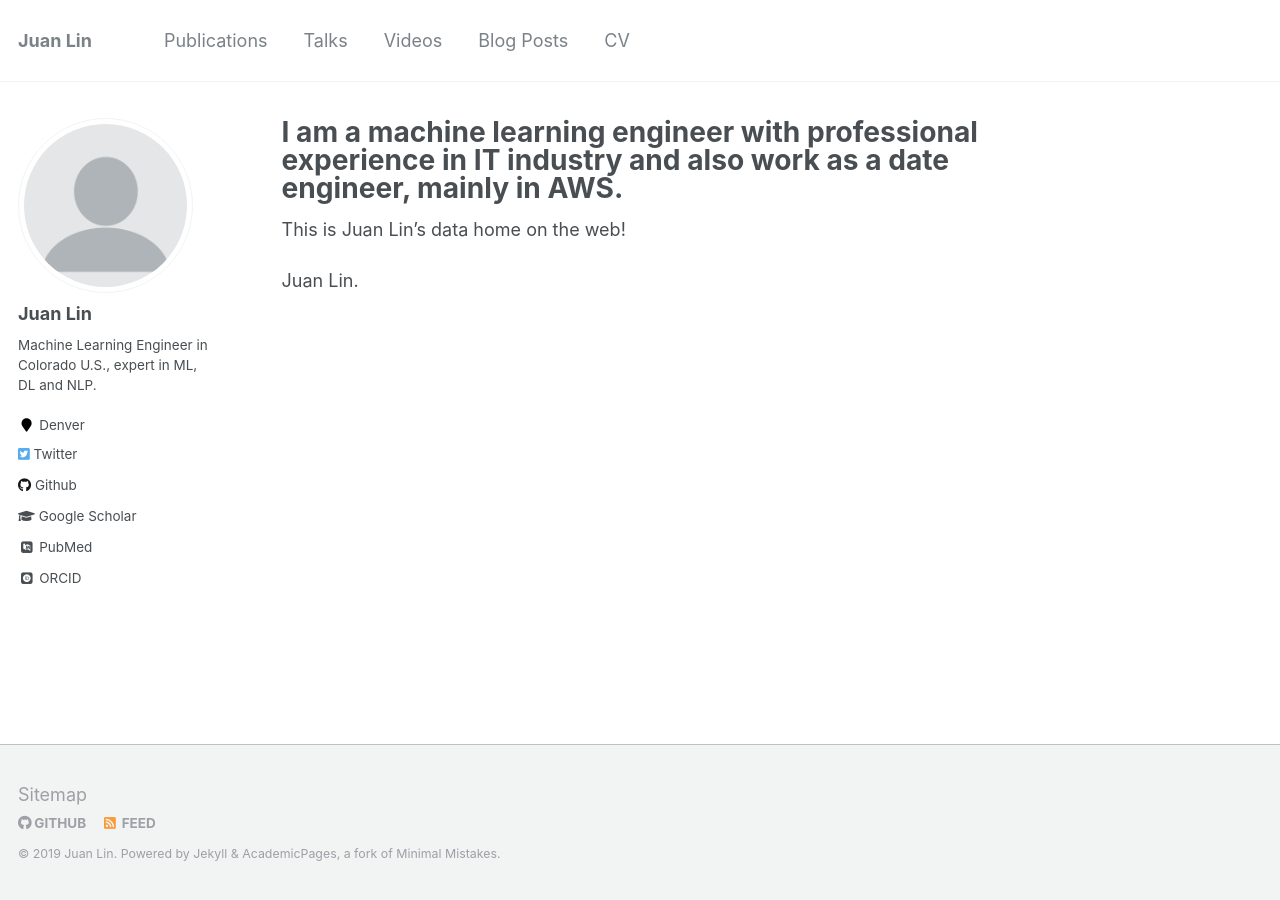
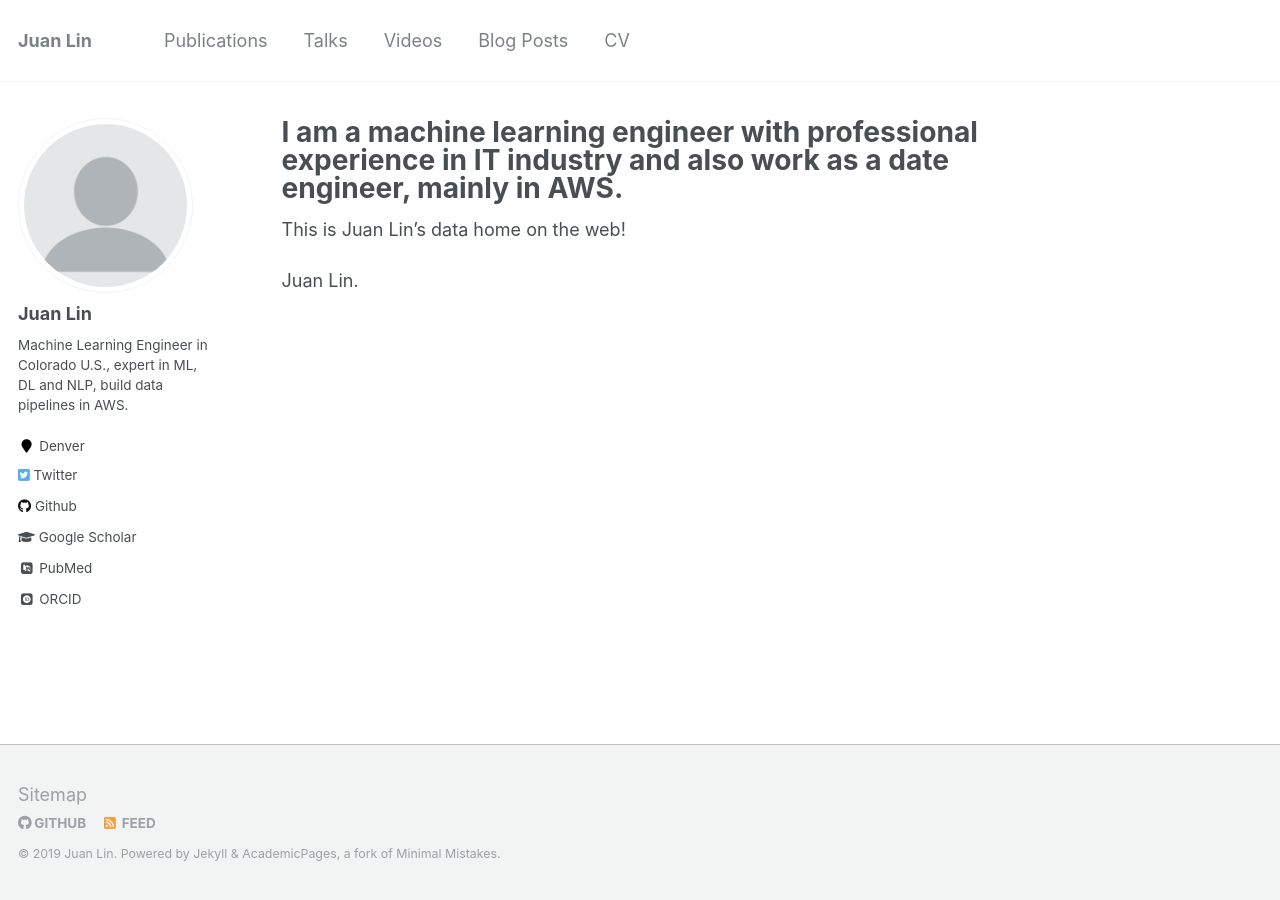
Before and after one commit to mzcolor001/mzcolor001.github.io, a Jekyll site: the page built from _pages/about.md, in a window 1280 px wide. Built offline with Jekyll 4.4.1, drawn with Linux system fonts in a browser that asks for light colours; some web fonts are replaced.

Commit message:
Update _config.yml

```diff
--- a/_config.yml
+++ b/_config.yml
@@ -82,7 +82,7 @@ analytics:
 author:
   name             : "Juan Lin"
   avatar           : "profile.png"
-  bio              : "Machine Learning Engineer in Colorado U.S., expert in ML, DL and NLP."
+  bio              : "Machine Learning Engineer in Colorado U.S., expert in ML, DL and NLP, build data pipelines in AWS."
   location         : "Denver"
   employer         :
   pubmed           : "https://www.ncbi.nlm.nih.gov/pubmed/?term=john+snow"
```
